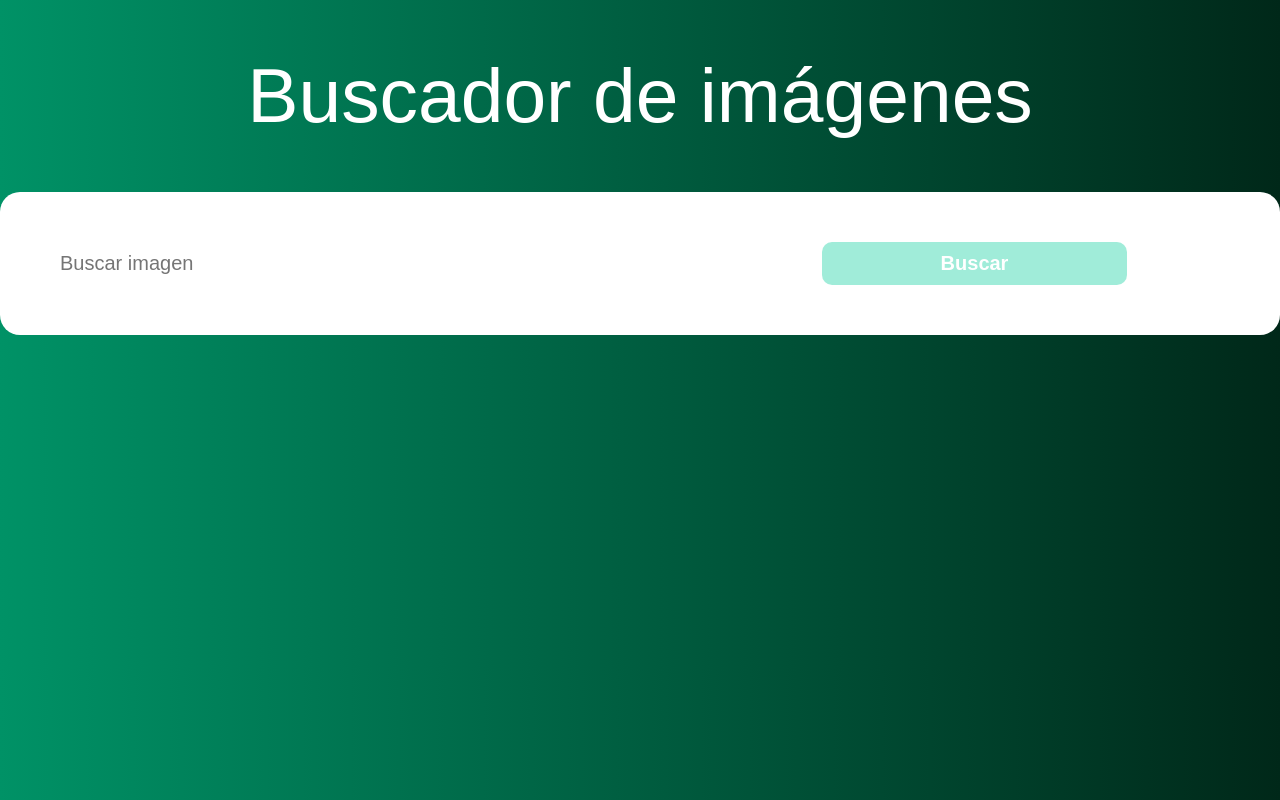
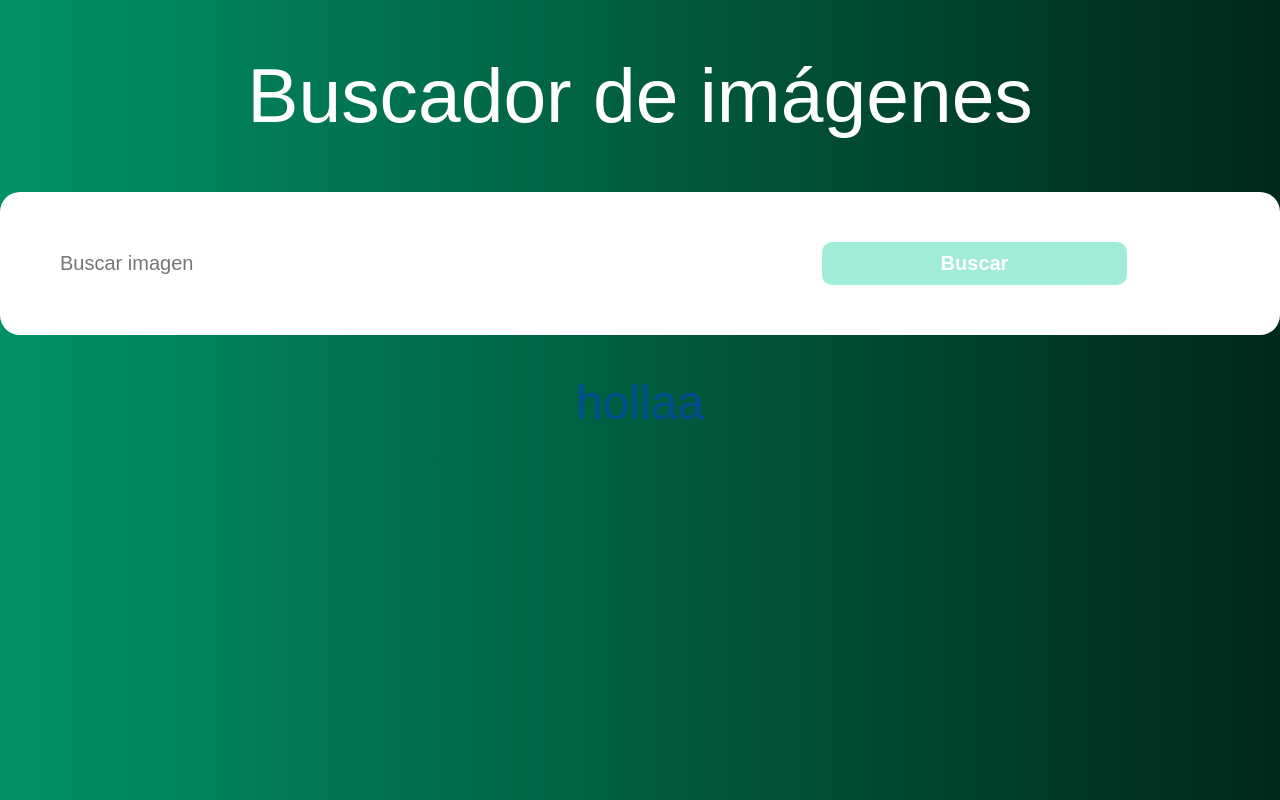
Before and after one commit to johanBautista/imagenes_react, a React (Create React App) app: page / in a window 1280 px wide. Built offline with nearby package versions, Linux system fonts and the light colour scheme.

Commit message:
iterar imagenes

```diff
--- a/src/App.js
+++ b/src/App.js
@@ -1,20 +1,21 @@
 import React, { useState, useEffect } from 'react';
 import Header from './Components/Header';
 import Formulario from './Components/Formulario';
+import ListadoImagenes from './Components/ListadoImagenes';
 
 function App() {
   const [busqueda, guardarBusqueda] = useState('');
-
+  const [imagenes, guardarImagenes] = useState([]);
   useEffect(() => {
     const consultarApi = async () => {
       if (busqueda === '') return;
       const imagenesPorPagina = 30;
-      const key = '1732750-d45b5378879d1e877cd1d35a6';
+      const key = '16563696-8ef8c45baee9f20cbc7294464';
       const url = `https://pixabay.com/api/?key=${key}&q=${busqueda}&per_page=${imagenesPorPagina}`;
 
       const respuesta = await fetch(url);
       const resultado = await respuesta.json();
-      console.log(resultado);
+      guardarImagenes(resultado.hits);
     };
     consultarApi();
   }, [busqueda]);
@@ -25,6 +26,7 @@ function App() {
       <div className="contenido-principal contenido">
         <Formulario busqueda={busqueda} guardarBusqueda={guardarBusqueda} />
       </div>
+      <ListadoImagenes imagenes={imagenes} />
     </div>
   );
 }
--- /dev/null
+++ b/src/Components/Imagen.js
@@ -0,0 +1,11 @@
+import React from 'react';
+
+const Imagen = () => {
+  return (
+    <div>
+      <h3>img</h3>
+    </div>
+  );
+};
+
+export default Imagen;
--- /dev/null
+++ b/src/Components/ListadoImagenes.js
@@ -0,0 +1,15 @@
+import React from 'react';
+import Imagen from './Imagen';
+
+const ListadoImagenes = ({ imagenes }) => {
+  return (
+    <div>
+      {imagenes.map((imagen) => (
+        <Imagen key={imagen.id} imagen={imagen} />
+      ))}
+      <h2>hollaa</h2>
+    </div>
+  );
+};
+
+export default ListadoImagenes;
```
